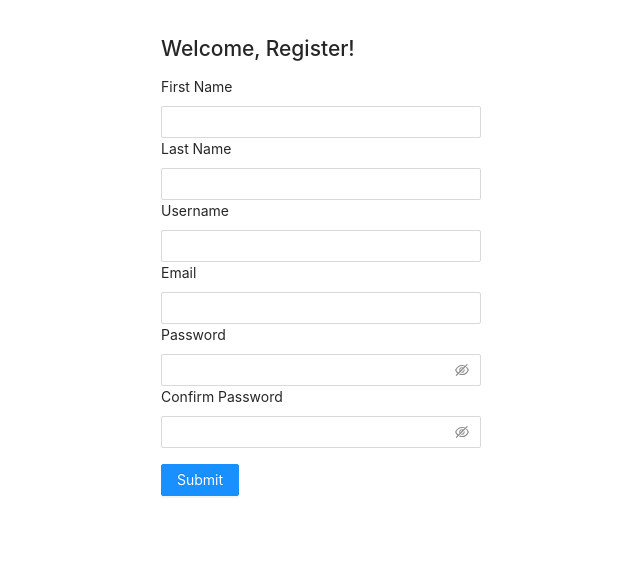
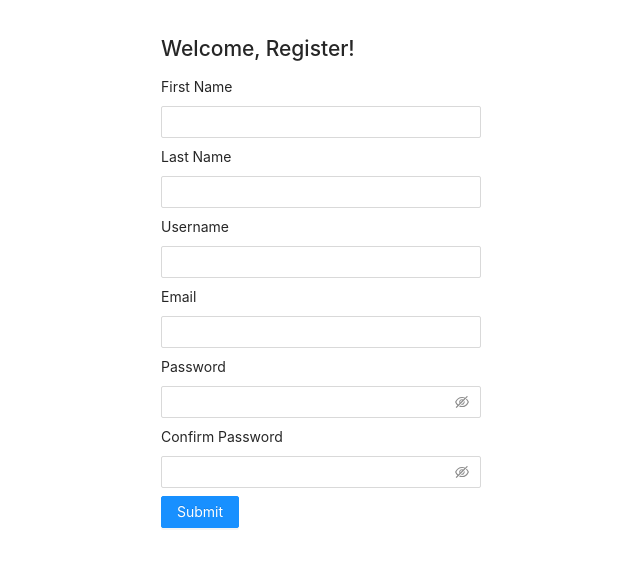
Before and after one commit to Exia01/Project-Expense, a React (Create React App) app in the folder client/: page /register in a window 1280 px wide. Shown: the top 566 px of the page, without its empty margins (319-959 px from the left). Built offline with nearby package versions, Linux system fonts and the light colour scheme.

Commit message:
update spacing

```diff
--- a/client/src/components/Auth/Register/Register.js
+++ b/client/src/components/Auth/Register/Register.js
@@ -5,7 +5,7 @@ import { UserDispatchContext } from '../../../contexts/user.context';
 
 //Ant Design Css and component styles
 import 'antd/dist/antd.css';
-import { Row, Col } from 'antd';
+import { Row, Col, Space } from 'antd';
 import { Input, Button } from 'antd';
 import { EyeInvisibleOutlined, EyeTwoTone } from '@ant-design/icons';
 
@@ -114,6 +114,7 @@ const Register = () => {
           <Col xs={12} sm={10} md={8} lg={6}>
             <h1 className='welcome'>Welcome, Register!</h1>
             <form className='register' onSubmit={(e) => onSubmit(e)}>
+              <Space direction='vertical' size='small'>
                 <div className={classes.formGroup}>
                   <label htmlFor='firstName' className={classes.formLabel}>
                     First Name
@@ -168,7 +169,10 @@ const Register = () => {
                   />
                 </div>
                 <div className={classes.formGroup}>
-                <label htmlFor='confirmPassword' className={classes.formLabel}>
+                  <label
+                    htmlFor='confirmPassword'
+                    className={classes.formLabel}
+                  >
                     Confirm Password
                   </label>
                   <Input.Password
@@ -188,6 +192,7 @@ const Register = () => {
                 >
                   Submit
                 </Button>
+              </Space>
             </form>
           </Col>
         </Row>
--- a/client/src/styles/Auth/RegisterStyles.js
+++ b/client/src/styles/Auth/RegisterStyles.js
@@ -15,7 +15,7 @@ const useStyles = createUseStyles({
     marginBottom: '.5rem',
   },
   submitBtn: {
-    marginTop: '1rem',
+    // marginTop: '',
   },
 });
 
```
Lines whose indentation alone changed are shown as unchanged.
